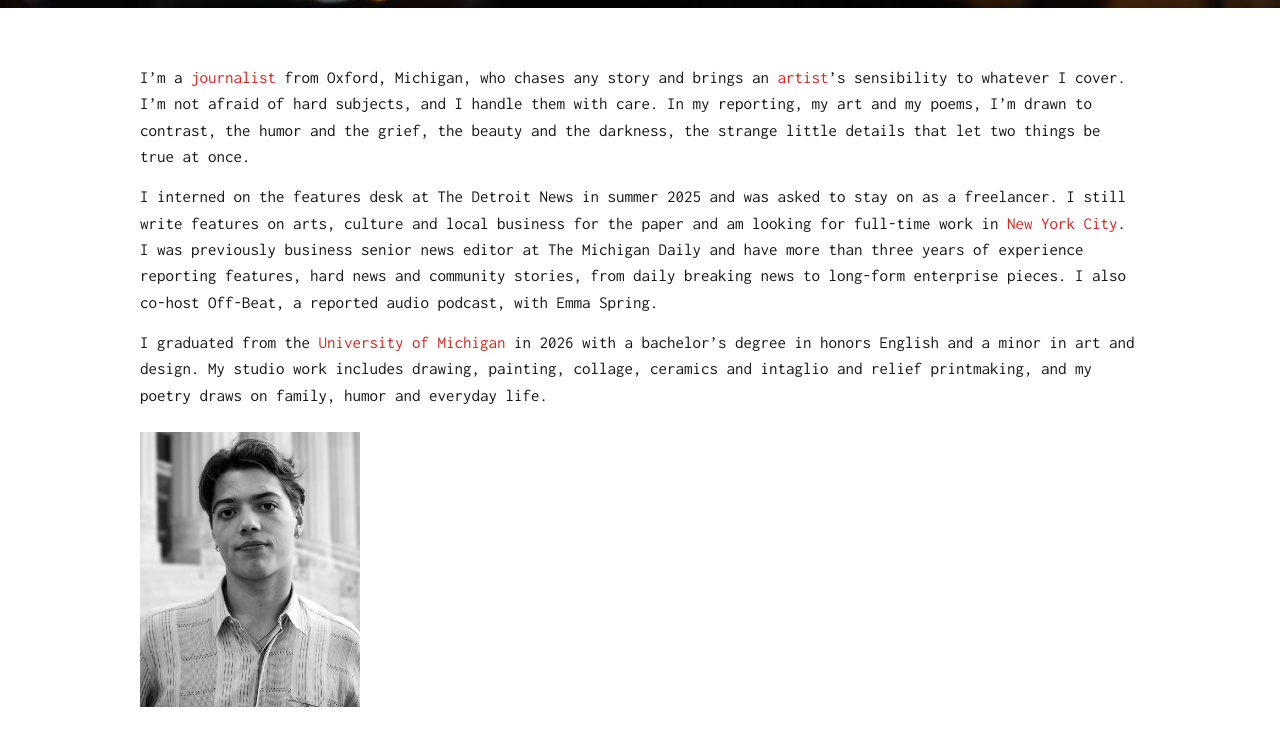
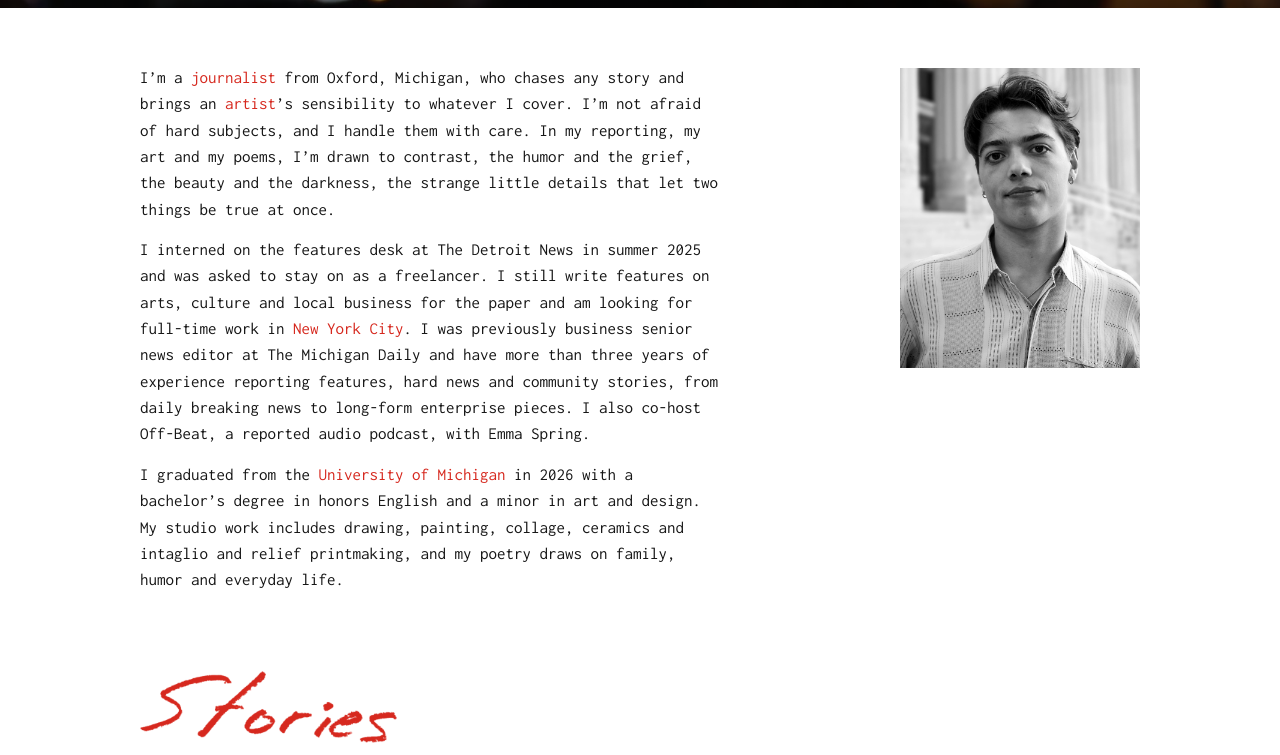
Before and after one commit to barrettdolata/barrett-site, a plain HTML site: page index.html in a window 1280 px wide. Shown: the part 488-1243 px from the top of the page. Drawn offline with Linux system fonts and the light colour scheme; grey boxes are pictures that could not be loaded.

Commit message:
Put headshot beside About text on desktop
Co-Authored-By: Claude Opus 5.5 <noreply@anthropic.com>
Claude-Session: https://claude.ai/code/session_018pZ6oyXtPBpDkfqown3mky

```diff
--- a/index.html
+++ b/index.html
@@ -204,10 +204,12 @@ body.bk-lock { overflow: hidden; }
 .portrait-photo.night { aspect-ratio: 660 / 540; background: #111 url("img/portrait-night.jpg") center / cover no-repeat; }
 .portrait-photo img { position: absolute; inset: 0; width: 100%; height: 100%; object-fit: cover; display: block; }
 
-#about .about { grid-template-columns: 1fr; }
+#about .about { grid-template-columns: minmax(0, 1fr) 240px; gap: 56px; align-items: start; }
+@media (max-width: 700px) { #about .about { grid-template-columns: 1fr; gap: 0; } }
 #about .about > div { max-width: none; }
-#about .about p { max-width: none; }
+#about .about p { max-width: 68ch; }
 .portrait-photo.small { width: 220px; margin-top: 24px; }
+@media (min-width: 701px) { #about .portrait-photo.small { width: 240px; margin-top: 4px; } }
 @media (max-width: 700px) { .portrait-photo.small { margin-left: auto; margin-right: auto; } }
 
 .nav .wrap { justify-content: flex-end; }
@@ -462,8 +464,9 @@ footer { border-top: 1px solid var(--rule); padding: 20px 0 40px; font-size: 13p
         <p>I&rsquo;m a <span class="red">journalist</span> from Oxford, Michigan, who chases any story and brings an <span class="red">artist</span>&rsquo;s sensibility to whatever I cover. I&rsquo;m not afraid of hard subjects, and I handle them with care. In my reporting, my art and my poems, I&rsquo;m drawn to contrast, the humor and the grief, the beauty and the darkness, the strange little details that let two things be true at once.</p>
         <p>I interned on the features desk at The Detroit News in summer 2025 and was asked to stay on as a freelancer. I still write features on arts, culture and local business for the paper and am looking for full-time work in <span class="red">New York City</span>. I was previously business senior news editor at The Michigan Daily and have more than three years of experience reporting features, hard news and community stories, from daily breaking news to long-form enterprise pieces. I also co-host Off-Beat, a reported audio podcast, with Emma Spring.</p>
         <p>I graduated from the <span class="red">University of Michigan</span> in 2026 with a bachelor&rsquo;s degree in honors English and a minor in art and design. My studio work includes drawing, painting, collage, ceramics and intaglio and relief printmaking, and my poetry draws on family, humor and everyday life.</p>
-        <div class="portrait-photo small"><img class="hs" src="img/headshot-v3.jpg" width="800" height="1000" alt="Portrait of Barrett Dolata"></div>
+
       </div>
+      <div class="portrait-photo small"><img class="hs" src="img/headshot-v3.jpg" width="800" height="1000" alt="Portrait of Barrett Dolata"></div>
     </div>
   </section>
 
```
